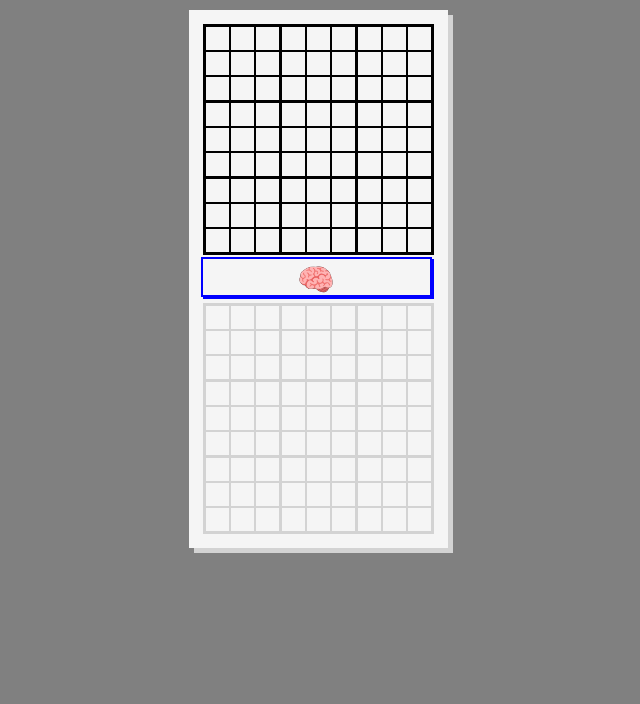
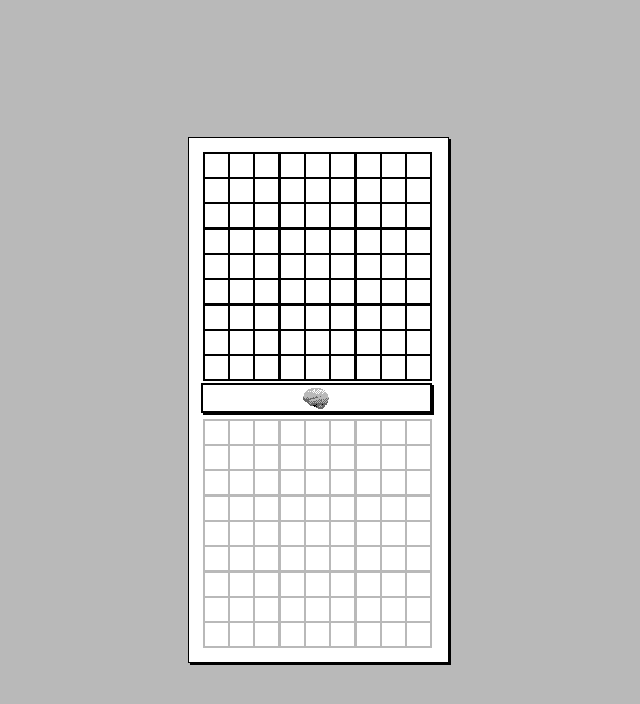
Before and after one commit to TatuArvela/Sudoku, a plain HTML site: page index.html in a window 1280 px wide. Shown: the whole page, without its empty margins (322-962 px from the left). Drawn offline with Linux system fonts and the light colour scheme.

Commit message:
Now 100% more colour free

```diff
--- a/index.css
+++ b/index.css
@@ -3,25 +3,37 @@
   Tatu Arvela, 2018
 */
 
-html {
-  background: grey;
+* {
+  font-smooth: never;
+  font-size: 20px;
+  font-family: monospace;
 }
 
 body {
-  background: whitesmoke;
+  background: #b9b9b9;
+  height: 100vh;
+  margin: 0px;
+  padding: 0px;
+  display: flex;
+  flex-direction: column;
+  justify-content: center;
+}
+
+.wrapper {
+  background: #ffffff;
   text-align: center;
   padding: 10px;
-  width: auto;
   margin: 10px auto;
   width: 239px;
-  box-shadow: 5px 5px lightgrey;
+  box-shadow: 2px 2px black;
+  border: 1px solid black;
 }
 
 input, button {
   color: transparent;
-  text-shadow: 0 0 0 black;
-  background: whitesmoke;
-  border: 1px solid black;
+  text-shadow: 0 0 0 #000000;
+  background: #ffffff;
+  border: 1px solid #000000;
   text-align: center;
   outline: none;
 }
@@ -30,46 +42,49 @@ input, button {
   display: block;
   width: calc(25px*9 + 2*1px);
   margin: 4px;
-  background: black;
-  border: 2px solid black;
+  background: #000000;
+  border: 1px solid #000000;
 }
 
 .error {
-  background: red;
-  border-color: red;
+  background: #686868;
+  border-color: #686868;
 }
 
 .error input {
-  border-color: red;
+  border-color: #686868;
 }
 
 #grid-output {
-  background: lightgray;
-  border-color: lightgray;
+  background: #b9b9b9;
+  border-color: #b9b9b9;
+}
+
+#grid-output .cell {
+  border-color: #b9b9b9;
 }
 
 #solve {
-  vertical-align: text-top;
-  height: 40px;
-  line-height: 40px;
-  font-size: 30px;
+  height: 30px;
+  line-height: 30px;
   width: 231px;
   margin: 4px;
+  padding: 0px;
   display: block;
-  border-color: blue;
+  border-color: #000000;
   border-width: 2px;
-  color: blue;
+  color: #000000;
   transform: translate(-2px, -2px);
-  box-shadow: 2px 2px blue;
+  box-shadow: 2px 2px #000000;
+  background-image: url("brain.png");
+  background-repeat: no-repeat;
+  background-attachment: fixed;
+  background-position: center;
 }
 
 #solve:active {
   transform: translate(0px, 0px);
-  box-shadow: 0px 0px blue;
-}
-
-#brain {
-  display: inline-block;
+  box-shadow: 0px 0px #000000;
 }
 
 .row:nth-child(3n+3) {
@@ -85,10 +100,7 @@ input, button {
   height: 23px;
   margin: 0px;
   padding: 0px;
-}
-
-#grid-output .cell {
-  border-color: lightgray;
+  font-weight: bold;
 }
 
 .cell:nth-child(3n+3) {
@@ -99,8 +111,8 @@ input, button {
   margin-right: 0px;
 }
 
-.cell:focus {
-  background: lime;
+*:focus {
+  background: #b9b9b9;
 }
 
 ::selection {
--- a/index.html
+++ b/index.html
@@ -7,11 +7,11 @@
   <link rel="stylesheet" href="index.css">
 </head>
 <body>
-  <div id='grid-input' class="grid"></div>
-  <button type='button' id="solve"/>
-    <span id="brain">🧠</span>
-  </button>
-  <div id='grid-output' class='grid'></div>
+  <div class="wrapper">
+    <div id='grid-input' class="grid"></div>
+    <button type='button' id="solve"/></button>
+    <div id='grid-output' class='grid'></div>
+  </div>
   <script language="javascript" src="kudoku.js"></script>
   <script src="index.js"></script>
 </body>
```
Also changed, not shown: brain.png (added).
